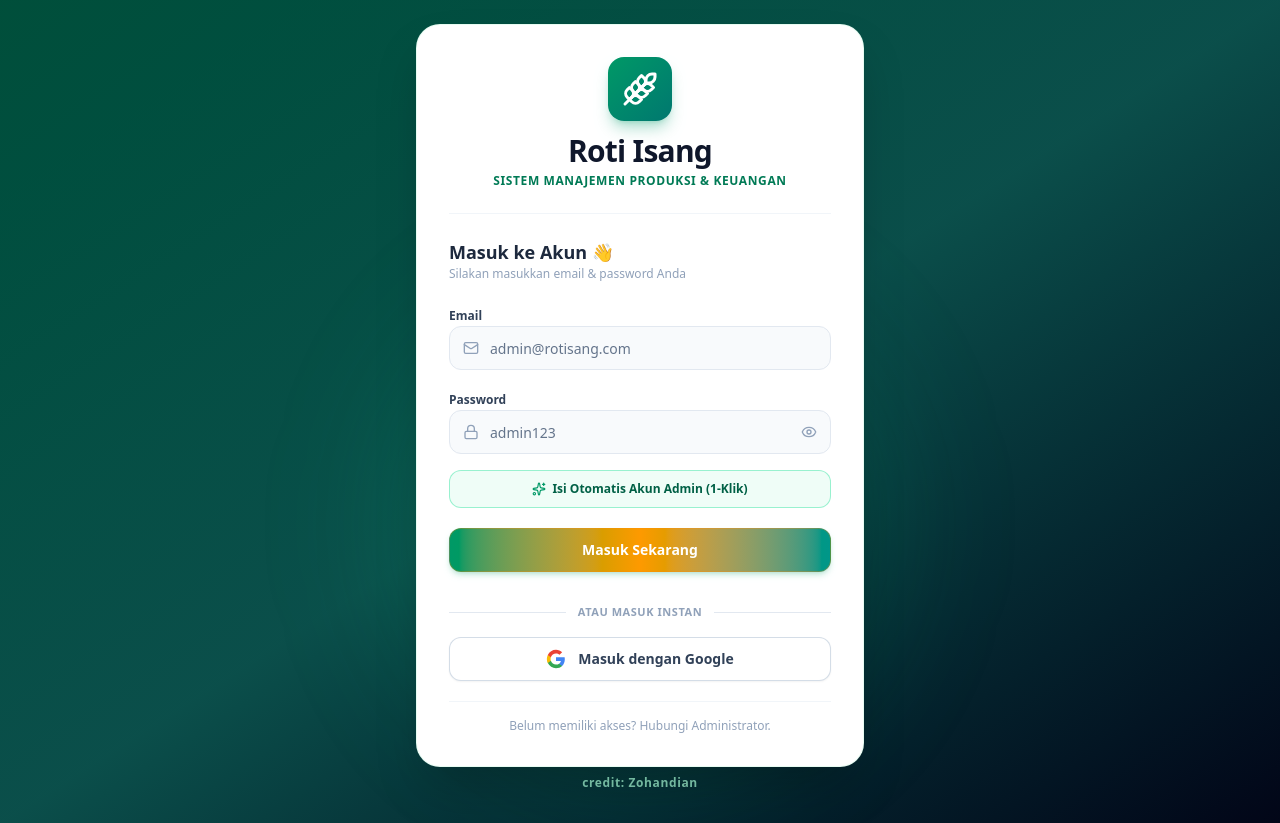
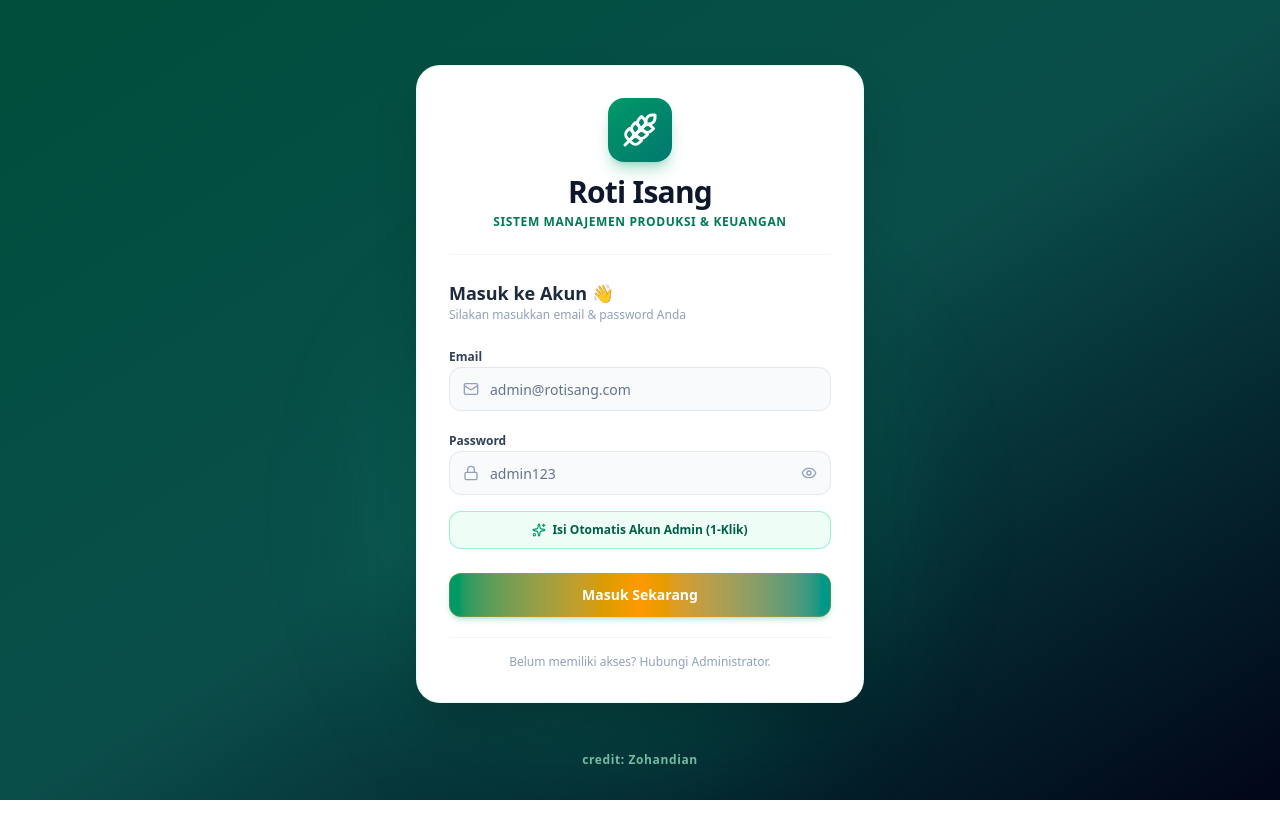
Before and after one commit to meladian4/Roti-isang-app, a Next.js app: page /login in a window 1280 px wide. After the commit the page ends 800 px from the top, so only its background shows below. Built offline with nearby package versions, Linux system fonts and the light colour scheme; no server answers.

Commit message:
revert: remove Google OAuth and restore ultra-fast direct login system

```diff
--- a/app/login/page.tsx
+++ b/app/login/page.tsx
@@ -15,20 +15,6 @@ export default function LoginPage() {
   const [showPassword, setShowPassword] = useState(false)
   const [loading, setLoading] = useState(false)
   const [error, setError] = useState("")
-
-  useEffect(() => {
-    if (typeof window !== "undefined") {
-      const params = new URLSearchParams(window.location.search)
-      const err = params.get("error")
-      if (err === "AccessDenied") {
-        setError("Akses Ditolak: Email Google ini tidak terdaftar sebagai pemilik sistem.")
-      } else if (err === "Configuration") {
-        setError("Kunci Google Client ID & Secret belum dikonfigurasi di server.")
-      } else if (err) {
-        setError("Gagal masuk dengan Google. Silakan coba lagi.")
-      }
-    }
-  }, [])
 
   const handleLogin = async (e: React.FormEvent) => {
     e.preventDefault()
@@ -171,7 +157,7 @@ export default function LoginPage() {
             <Button
               type="submit"
               disabled={loading}
-              className="w-full h-11 bg-gradient-to-r from-emerald-600 to-teal-600 hover:from-emerald-700 hover:to-teal-700 text-white font-bold rounded-xl shadow-md shadow-emerald-600/20 transition-all text-sm mt-1"
+              className="w-full h-11 bg-gradient-to-r from-emerald-600 to-teal-600 hover:from-emerald-700 hover:to-teal-700 text-white font-bold rounded-xl shadow-md shadow-emerald-600/20 transition-all text-sm mt-2"
             >
               {loading ? (
                 <><Loader2 className="h-4 w-4 animate-spin mr-2" /> Memproses Masuk...</>
@@ -179,43 +165,6 @@ export default function LoginPage() {
                 "Masuk Sekarang"
               )}
             </Button>
-
-            {/* Separator */}
-            <div className="relative my-4">
-              <div className="absolute inset-0 flex items-center">
-                <div className="w-full border-t border-slate-200" />
-              </div>
-              <div className="relative flex justify-center text-[11px] uppercase tracking-wider">
-                <span className="bg-white px-3 text-slate-400 font-bold">atau masuk instan</span>
-              </div>
-            </div>
-
-            {/* Sign In with Google Button */}
-            <button
-              type="button"
-              onClick={() => signIn("google", { callbackUrl: "/dashboard" })}
-              className="w-full h-11 bg-white hover:bg-slate-50 text-slate-700 font-bold border border-slate-300/80 rounded-xl shadow-xs hover:shadow-sm transition-all flex items-center justify-center gap-3 text-sm active:scale-98"
-            >
-              <svg className="h-5 w-5" viewBox="0 0 24 24">
-                <path
-                  fill="#4285F4"
-                  d="M22.56 12.25c0-.78-.07-1.53-.2-2.25H12v4.26h5.92c-.26 1.37-1.04 2.53-2.21 3.31v2.77h3.57c2.08-1.92 3.28-4.74 3.28-8.09z"
-                />
-                <path
-                  fill="#34A853"
-                  d="M12 23c2.97 0 5.46-.98 7.28-2.66l-3.57-2.77c-.98.66-2.23 1.06-3.71 1.06-2.86 0-5.29-1.93-6.16-4.53H2.18v2.84C3.99 20.53 7.7 23 12 23z"
-                />
-                <path
-                  fill="#FBBC05"
-                  d="M5.84 14.09c-.22-.66-.35-1.36-.35-2.09s.13-1.43.35-2.09V7.06H2.18C1.43 8.55 1 10.22 1 12s.43 3.45 1.18 4.94l2.85-2.22.81-.63z"
-                />
-                <path
-                  fill="#EA4335"
-                  d="M12 5.38c1.62 0 3.06.56 4.21 1.64l3.15-3.15C17.45 2.09 14.97 1 12 1 7.7 1 3.99 3.47 2.18 7.06l3.66 2.84c.87-2.6 3.3-4.52 6.16-4.52z"
-                />
-              </svg>
-              <span>Masuk dengan Google</span>
-            </button>
           </form>
 
           <div className="mt-5 pt-4 border-t border-slate-100 text-center">
--- a/auth.ts
+++ b/auth.ts
@@ -1,6 +1,5 @@
 import NextAuth from "next-auth"
 import CredentialsProvider from "next-auth/providers/credentials"
-import Google from "next-auth/providers/google"
 import { prisma } from "@/lib/prisma"
 import bcrypt from "bcryptjs"
 import { cookies } from "next/headers"
@@ -8,14 +7,6 @@ import { cookies } from "next/headers"
 const nextAuth = NextAuth({
   trustHost: true,
   providers: [
-    ...(process.env.GOOGLE_CLIENT_ID && process.env.GOOGLE_CLIENT_SECRET
-      ? [
-          Google({
-            clientId: process.env.GOOGLE_CLIENT_ID,
-            clientSecret: process.env.GOOGLE_CLIENT_SECRET,
-          }),
-        ]
-      : []),
     CredentialsProvider({
       name: "credentials",
       credentials: {
@@ -59,44 +50,7 @@ const nextAuth = NextAuth({
     }),
   ],
   callbacks: {
-    async signIn({ user, account }) {
-      if (account?.provider === "google") {
-        const email = user.email?.toLowerCase().trim()
-        if (!email) return false
-
-        const allowedEmails = (process.env.ALLOWED_ADMIN_EMAILS || "")
-          .split(",")
-          .map((e) => e.trim().toLowerCase())
-          .filter(Boolean)
-
-        // If whitelist is set, verify email
-        if (allowedEmails.length > 0 && !allowedEmails.includes(email)) {
-          console.warn(`Unauthorized Google login attempt from: ${email}`)
-          return false
-        }
-
-        // Auto-register/sync Google user into database with ADMIN role
-        try {
-          await prisma.user.upsert({
-            where: { email },
-            update: {
-              name: user.name || "Owner Roti Isang",
-              role: "ADMIN",
-            },
-            create: {
-              email,
-              name: user.name || "Owner Roti Isang",
-              password: "",
-              role: "ADMIN",
-            },
-          })
-        } catch (e) {
-          console.error("Error upserting Google user in DB:", e)
-        }
-      }
-      return true
-    },
-    async jwt({ token, user, account }) {
+    async jwt({ token, user }) {
       if (user) {
         token.role = (user as { role?: string }).role || "ADMIN"
         token.id = user.id
```
